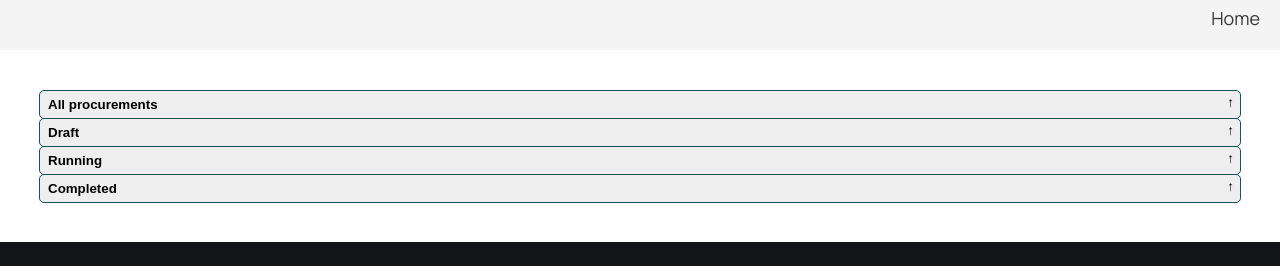
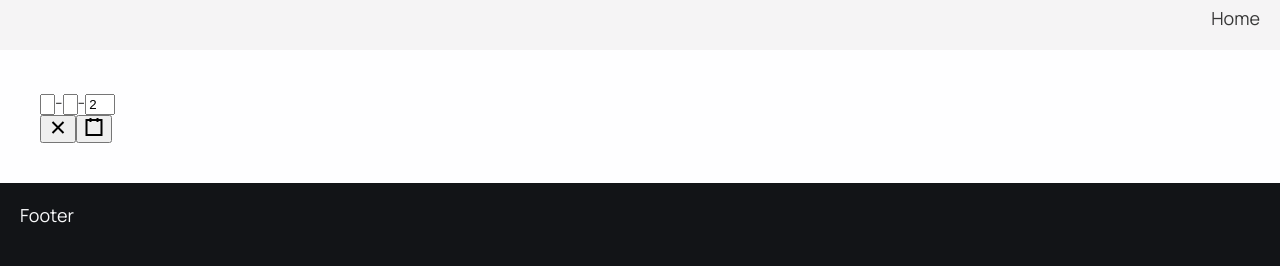
Before and after one commit to jardenna/vite-project, a React (Vite) app: page / in a window 1280 px wide. Shown: the part 478-744 px from the top of the page. Built offline with nearby package versions, Linux system fonts and the light colour scheme.

Commit message:
added datepicker

```diff
--- a/package.json
+++ b/package.json
@@ -9,8 +9,10 @@
     "preview": "vite preview"
   },
   "dependencies": {
+    "@types/react-datetime-picker": "^3.4.1",
     "eslint-config-airbnb-typescript": "^17.0.0",
     "react": "^18.2.0",
+    "react-datetime-picker": "^4.2.0",
     "react-dom": "^18.2.0",
     "react-router-dom": "^6.7.0"
   },
--- a/src/App.tsx
+++ b/src/App.tsx
@@ -1,15 +1,22 @@
 import { useState } from 'react';
-import Images from './components/Images';
+// eslint-disable-next-line import/no-extraneous-dependencies
+import DateTimePicker from 'react-datetime-picker';
 
-// https://jsfiddle.net/plan/V2Q58
+// import Images from './components/Images';
+
+// https://github.com/wojtekmaj/react-datetime-picker
+
+// https://stackblitz.com/edit/react-datetimepicker-yk3poz?file=src%2FApp.js,src%2Findex.js
 
 function App() {
-  const STATUS = ['All procurements', 'Draft', 'Running', 'Completed'];
-  const [isActiveFilter, setIsActiveFilter] = useState(''); // string which one is active
+  // const STATUS = ['All procurements', 'Draft', 'Running', 'Completed'];
+  // const [isActiveFilter, setIsActiveFilter] = useState(''); // string which one is active
 
-  function handleFilterClick(v: string) {
-    setIsActiveFilter(v);
-  }
+  // function handleFilterClick(v: string) {
+  //   setIsActiveFilter(v);
+  // }
+
+  const [value, onChange] = useState(new Date());
   return (
     <article className="main-container">
       <div className="image-u" />
@@ -26,7 +33,18 @@ function App() {
       </header>
       <main className="main-content">
         <div className="container">
-          {STATUS.map((status) => (
+          {/* <DatePicker
+            onChange={onChange}
+            value={value}
+            format="dd-MM-yyyy"
+            monthPlaceholder=""
+          /> */}
+          <DateTimePicker
+            onChange={onChange}
+            value={value}
+            format="dd-MM-yyyy"
+          />
+          {/* {STATUS.map((status) => (
             <button
               type="button"
               className={`btn ${
@@ -40,7 +58,7 @@ function App() {
               {status}
               {status === isActiveFilter && <span>hello</span>}
             </button>
-          ))}
+          ))} */}
         </div>
       </main>
 
--- a/src/components/Button.tsx
+++ b/src/components/Button.tsx
@@ -9,7 +9,7 @@ interface ButtonProps {
 }
 
 const Button: FC<ButtonProps> = ({ text, type = 'button', ariaLabel }) => (
-  <button type={type} aria-label={ariaLabel}>
+  <button type={type} aria-label={ariaLabel} className="btn">
     {text}
   </button>
 );
--- a/src/components/select/_select.scss
+++ b/src/components/select/_select.scss
@@ -4,7 +4,7 @@ div.wrapper {
   padding-top: 20px;
 }
 
-button {
+.select-button {
   border: 0;
   border-radius: 4px;
   background: #eee;
@@ -12,20 +12,20 @@ button {
   padding: 6px 8px;
   position: relative;
   text-align: left;
-}
 
-button:hover {
+  &:hover {
     cursor: pointer;
   }
 
-button::after {
+  &::after {
     position: absolute;
     right: 6px;
     top: 4px;
     content: '\2191';
   }
+}
 
-button.expanded::after {
+.select-button.expanded::after {
   content: '\2193';
 }
 
--- a/src/scss/common/_buttons.scss
+++ b/src/scss/common/_buttons.scss
@@ -1,5 +1,5 @@
 a[class^='btn-'],
-button {
+.btn {
   @include mQ($small) {
     min-width: 140px;
   }
@@ -31,7 +31,7 @@ button {
   }
 }
 
-button.details-btn:last-child {
+.btn.details-btn:last-child {
   margin-right: 10px;
 }
 
--- a/src/scss/style.scss
+++ b/src/scss/style.scss
@@ -12,4 +12,5 @@
 @import 'card';
 @import 'main';
 @import 'figure';
+
 @import '../components/select/select';
```
Also changed, not shown: 1 other file (tests, documents, lock files or other folders). Lines whose indentation alone changed are shown as unchanged.
